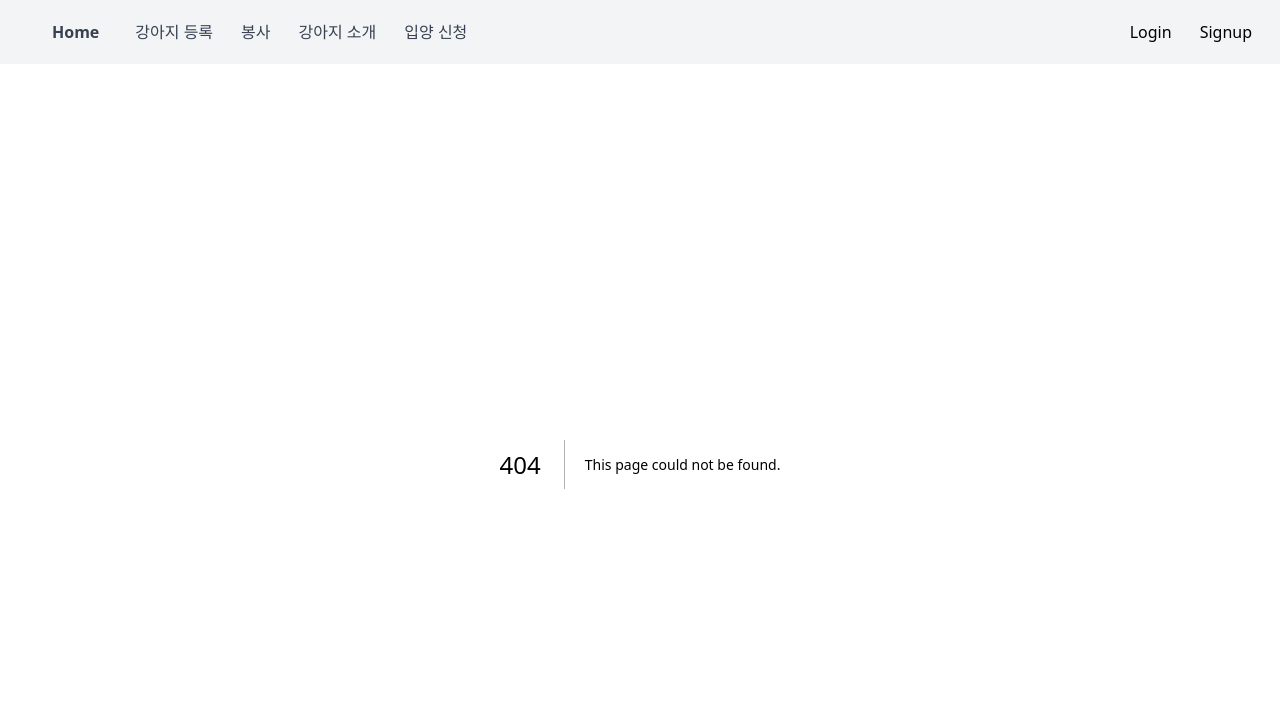
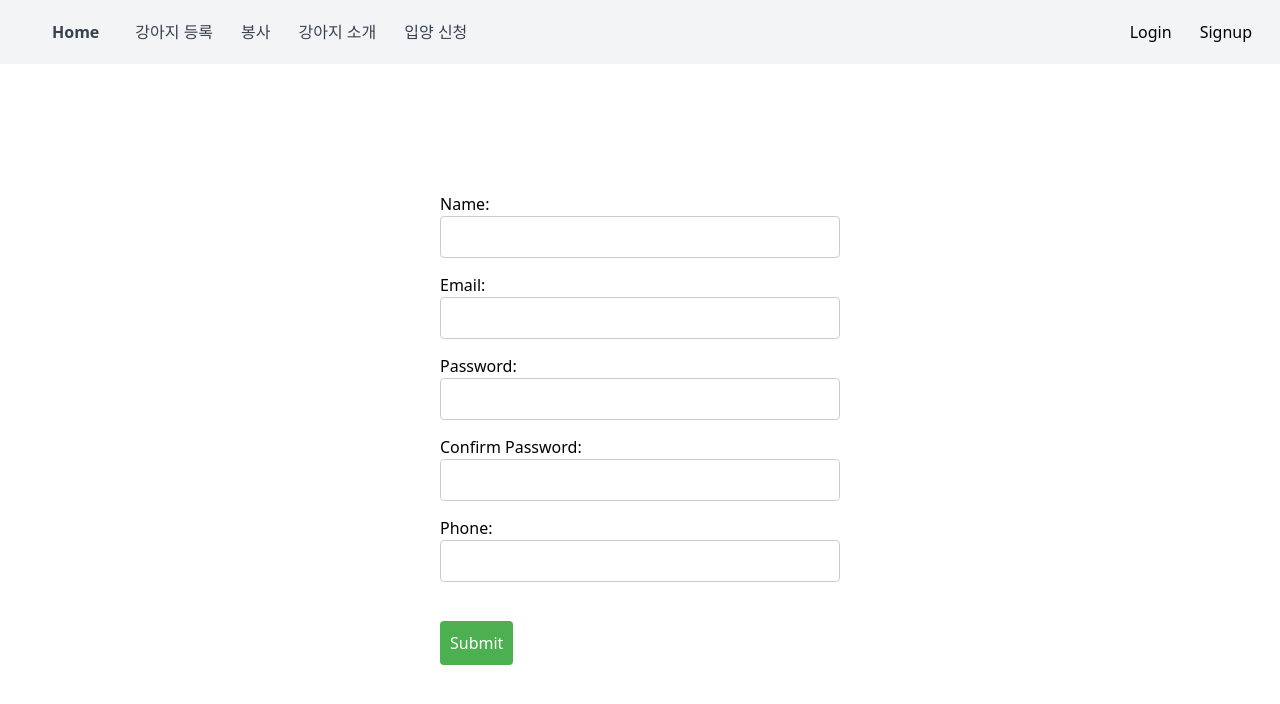
Before and after one commit to Team-Discipline/SaveDog-Frontend, a Next.js app: page /signup in a window 1280 px wide. Before the commit this address had no page. Shown: the top 704 px of the page. Built offline with nearby package versions, Linux system fonts and the light colour scheme.

Commit message:
회원가입 페이지

```diff
--- /dev/null
+++ b/src/app/(pages)/signup/page.tsx
@@ -0,0 +1,26 @@
+'use client'
+import React, { useState } from "react";
+import ReusableForm from "@/components/Form";
+
+const Page = () => {
+  const handleFormSubmit = (formData: Record<string, string>) => {
+    console.log('Form submitted with data:', formData);
+    // 여기서 데이터를 처리하거나 상태를 업데이트할 수 있음
+  };
+
+  const formInputs = [
+    { name: 'name', label: 'Name' },
+    { name: 'email', label: 'Email', type: 'email' },
+    { name: 'password', label: 'Password', type: 'password'},
+    { name: 'confirm password', label: 'Confirm Password', type: 'confirm password'},
+    { name: 'phone', label: 'Phone', type: 'tel', pattern: '[0-9]{3}-[0-9]{3}-[0-9]{4}'},
+    // 다른 필요한 input들을 추가할 수 있음
+  ];
+
+  return (
+    <div>
+      <ReusableForm inputs={formInputs} onSubmit={handleFormSubmit} />
+    </div>
+  );
+};
+export default Page;
```
